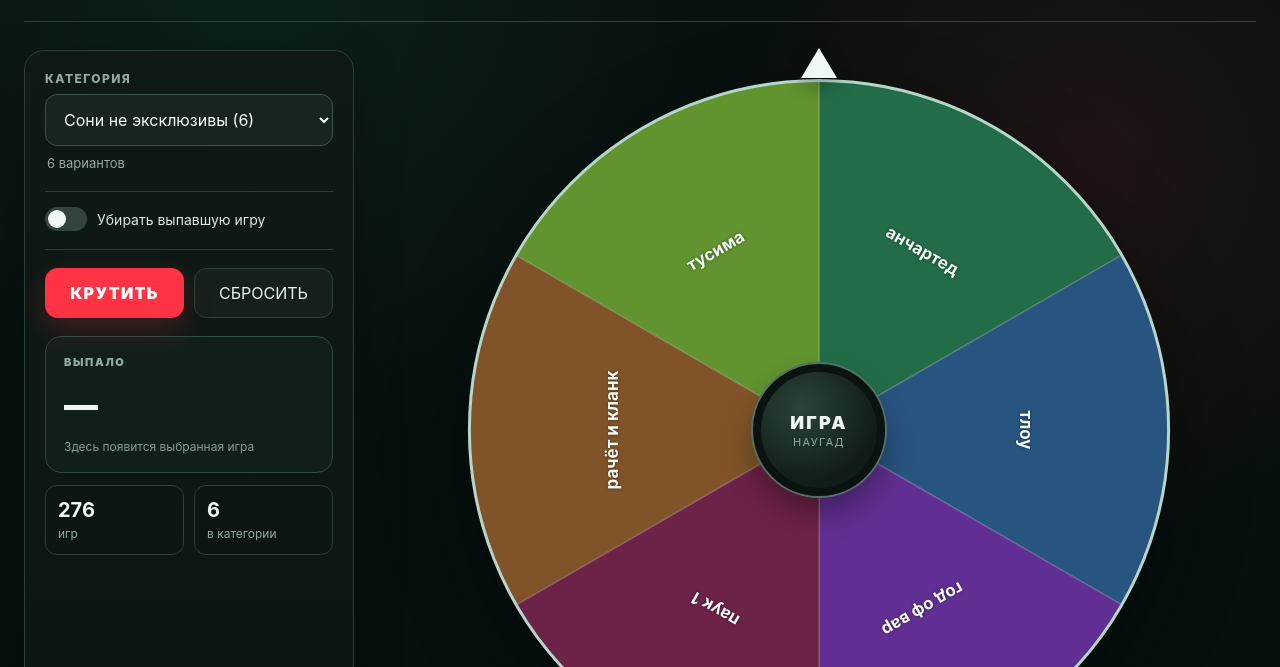
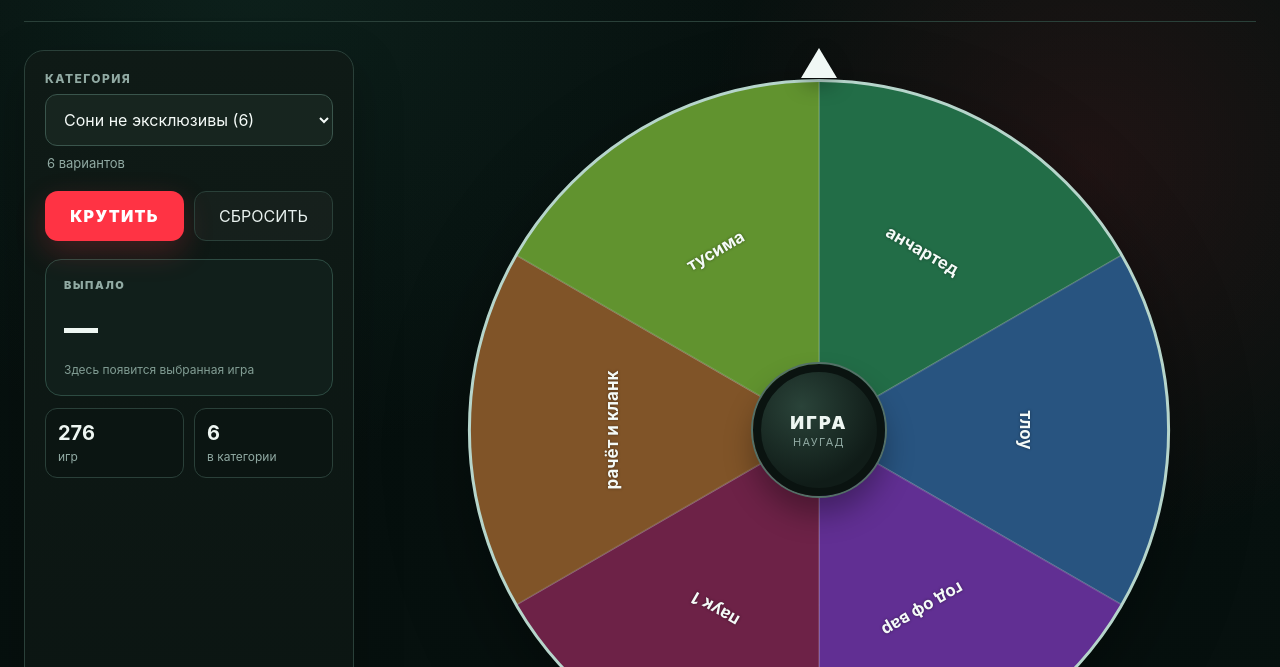
Before and after one commit to adsarff/kolesoPF, a plain HTML site: page index.html in a window 1280 px wide. Shown: the part 133-800 px from the top of the page. Drawn offline with Linux system fonts and the light colour scheme.

Commit message:
Update index.html

```diff
--- a/index.html
+++ b/index.html
@@ -26,13 +26,6 @@
         <select id="categorySelect"></select>
         <div class="category-count" id="categoryCount"></div>
 
-        <div class="control-row">
-          <label class="toggle">
-            <input id="removeAfterSpin" type="checkbox" />
-            <span class="toggle-ui"></span>
-            <span>Убирать выпавшую игру</span>
-          </label>
-        </div>
 
         <div class="buttons">
           <button class="primary-btn" id="spinBtn" type="button">КРУТИТЬ</button>
```
